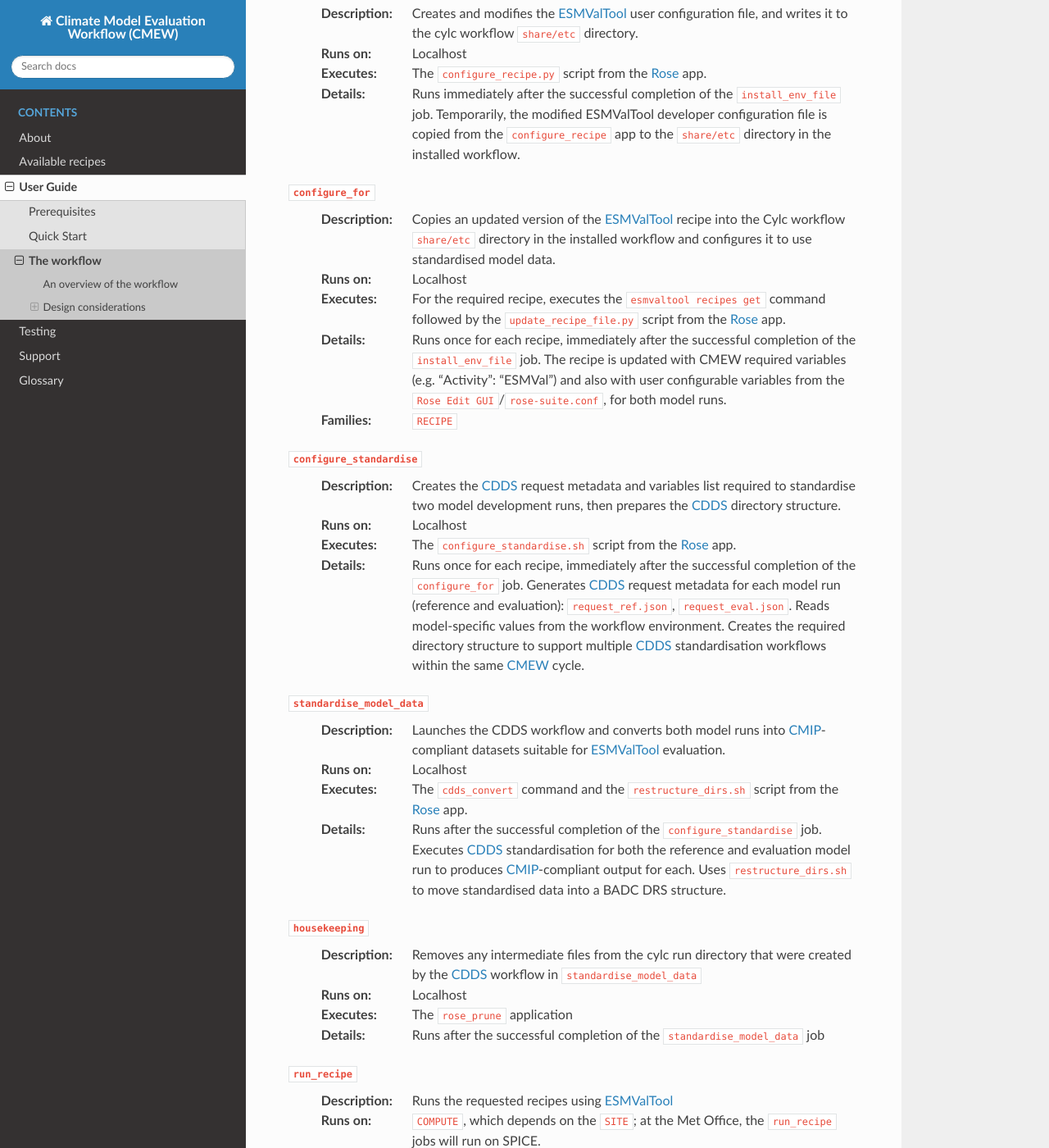
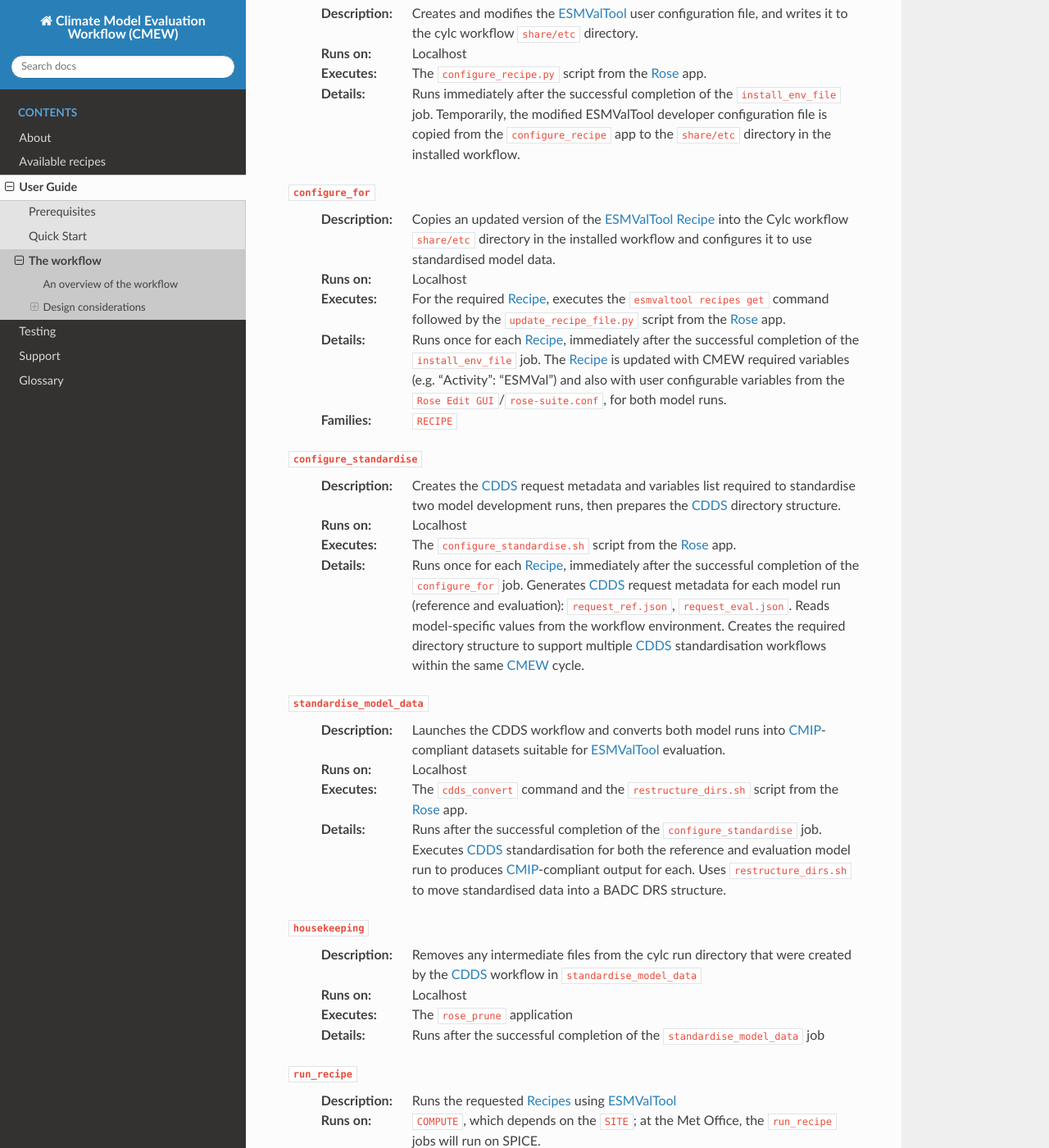
Before and after one commit to MetOffice/CMEW, a Sphinx documentation site: the page built from doc/source/user_guide/workflow.rst, in a window 1280 px wide and 1400 px high, scrolled down 443 px. Shown: the whole window at 82% size. Built offline with Sphinx 7.4.7 and the Read the Docs theme 3.1.0, drawn with Linux system fonts in a browser that asks for light colours; some of the changed text lies outside the part shown.

Commit message:
#84: Add additional pipes

```diff
--- a/doc/source/glossary.rst
+++ b/doc/source/glossary.rst
@@ -12,11 +12,11 @@
    Assessment Area
      A thematic aspect of model performance; a collection of metrics and plots
      relating to that thematic aspect, owned by a single domain expert.
-     An assessment area contains at least one recipe and multiple metrics.
+     An assessment area contains at least one |recipe| and multiple metrics.
 
    CDDS
      CDDS is a package that |CMEW| uses to standardise data for use in
-     |ESMValTool| recipes.
+     |ESMValTool| |recipes|.
 
    CMEW
      Climate Model Evaluation Workflow.
@@ -44,7 +44,7 @@
 
    Recipe
      A grouping of metrics. If multiple metrics are needed for a single
-     plot, they must be grouped together in a single recipe. A recipe may
+     plot, they must be grouped together in a single |recipe|. A |recipe| may
      contain one or more plots.
 
    Rose
--- a/doc/source/user_guide/workflow.rst
+++ b/doc/source/user_guide/workflow.rst
@@ -35,21 +35,21 @@
 
 ``configure_for``
   :Description:
-     Copies an updated version of the |ESMValTool| recipe
+     Copies an updated version of the |ESMValTool| |recipe|
      into the Cylc workflow ``share/etc`` directory
      in the installed workflow and configures it
      to use standardised model data.
   :Runs on:
      Localhost
   :Executes:
-     For the required recipe,
+     For the required |recipe|,
      executes the ``esmvaltool recipes get`` command
      followed by the ``update_recipe_file.py`` script from the |Rose| app.
   :Details:
-     Runs once for each recipe,
+     Runs once for each |recipe|,
      immediately after the successful completion
      of the ``install_env_file`` job.
-     The recipe is updated with CMEW required variables
+     The |recipe| is updated with CMEW required variables
      (e.g. "Activity": "ESMVal")
      and also with user configurable variables
      from the |Rose Edit GUI|_/``rose-suite.conf``,
@@ -67,7 +67,7 @@
   :Executes:
      The ``configure_standardise.sh`` script from the |Rose| app.
   :Details:
-     Runs once for each recipe, immediately after the successful
+     Runs once for each |recipe|, immediately after the successful
      completion of the ``configure_for`` job.
      Generates |CDDS| request metadata for each model run (reference and evaluation):
      ``request_ref.json``, ``request_eval.json``.
@@ -104,14 +104,14 @@
 
 ``run_recipe``
   :Description:
-     Runs the requested recipes using |ESMValTool|
+     Runs the requested |recipes| using |ESMValTool|
   :Runs on:
      ``COMPUTE``, which depends on the ``SITE``; at the Met Office, the
      ``run_recipe`` jobs will run on SPICE.
   :Executes:
      The |ESMValTool| command line script
   :Details:
-     Runs once for each recipe,
+     Runs once for each |recipe|,
      after the successful completion of the ``standardise_model_data``
      and the ``configure_recipe`` jobs.
   :Families:
@@ -125,7 +125,7 @@
   :Executes:
      The ``compare.sh`` script from the |Rose| app
   :Details:
-     Runs for every recipe defined in the workflow,
+     Runs for every |recipe| defined in the workflow,
      after the completion of the ``run_recipe`` job
 
 ``unittest``
@@ -171,7 +171,7 @@
 
 ``RECIPE``
   A family that is inherited by tasks that run
-  for each recipe independently
+  for each |recipe| independently
 
 Metadata
 ~~~~~~~~
@@ -185,5 +185,5 @@
 
 The resources used by the ``run_recipe`` jobs are defined in the
 ``site/<site>.cylc`` file, allowing the jobs to be configured by ``SITE`` as
-well as by recipe. This ensures only the required resources are requested when
+well as by |recipe|. This ensures only the required resources are requested when
 running each of the ``run_recipe`` jobs.
```
